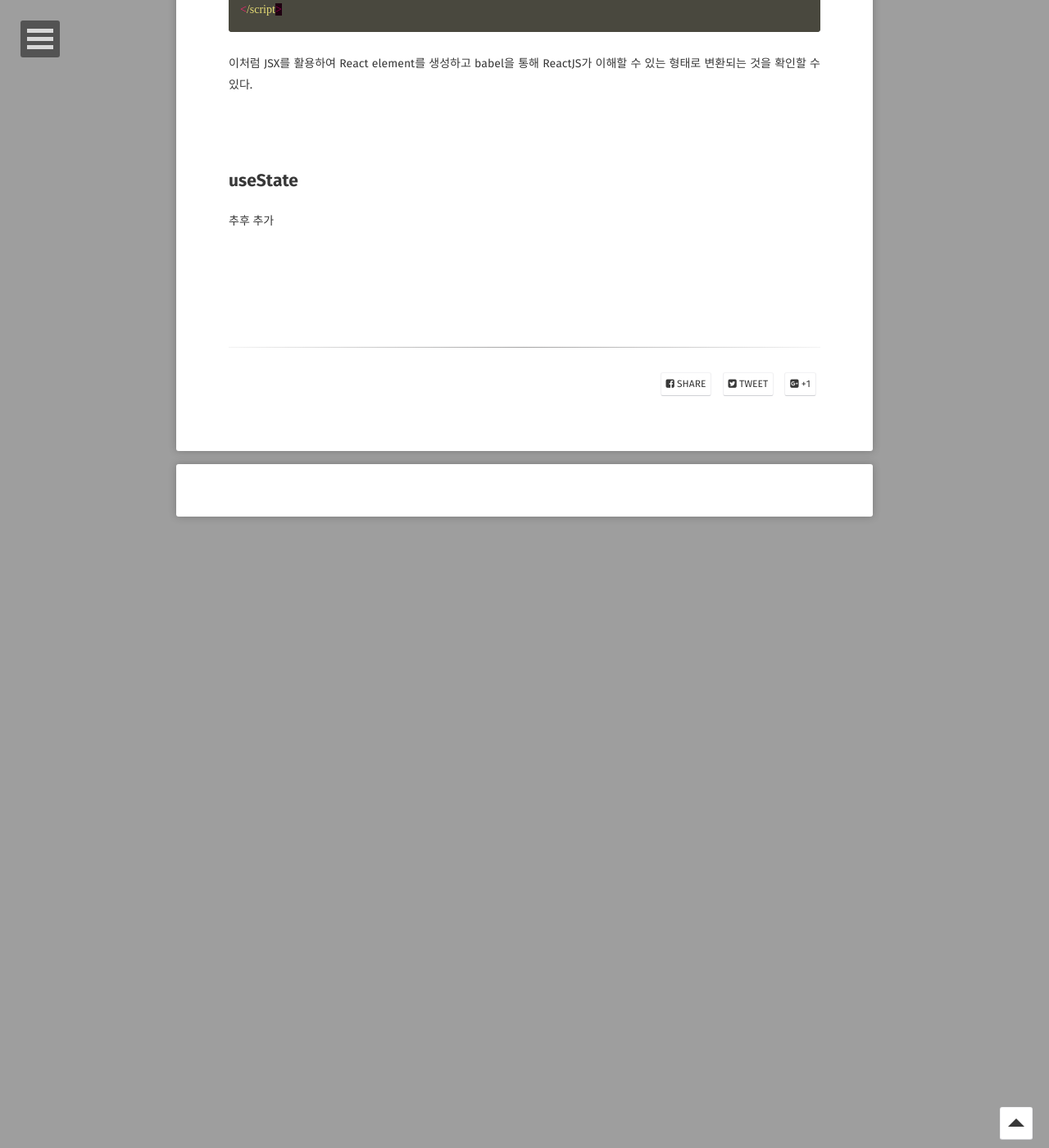
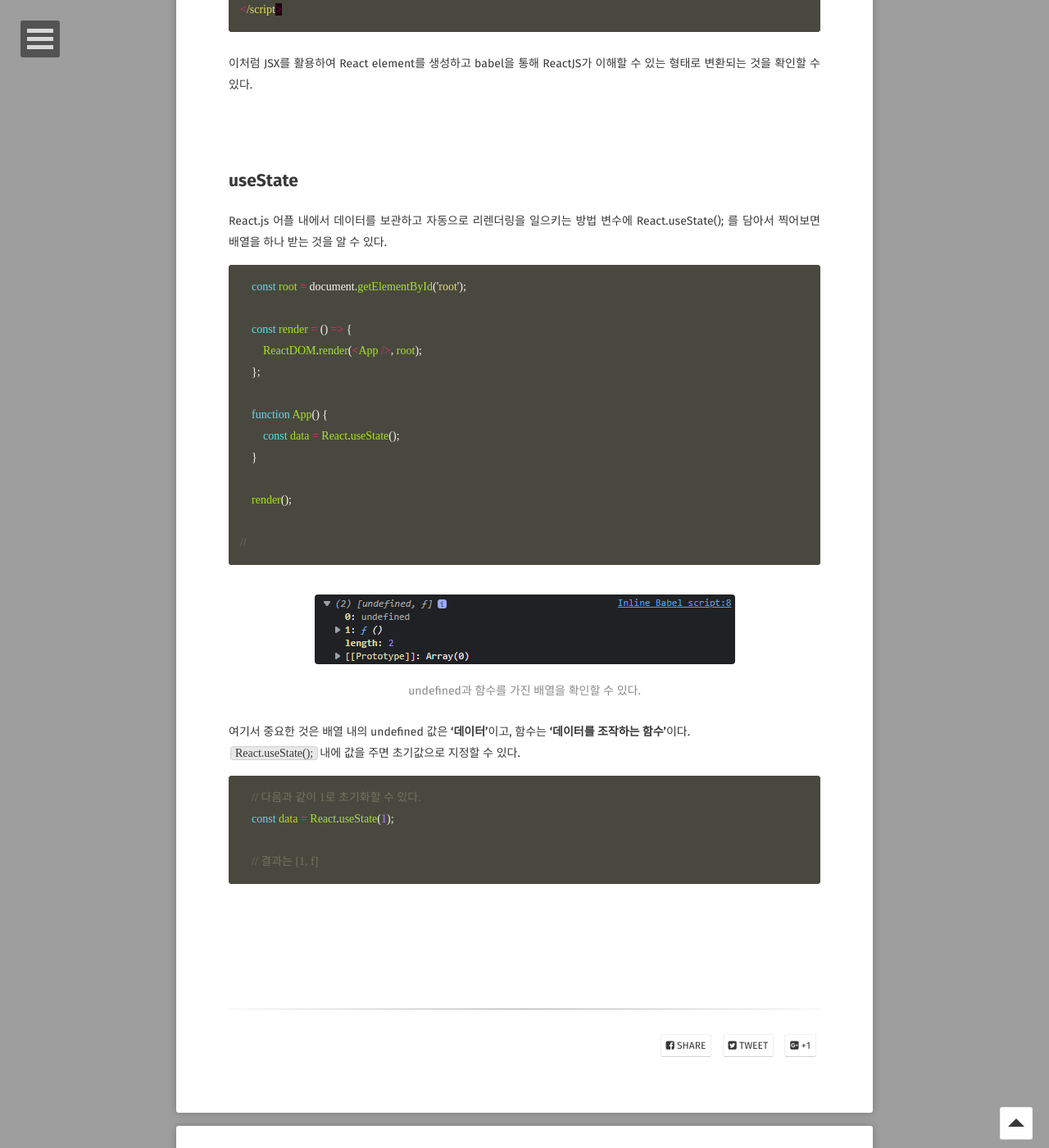
Before and after one commit to KYJKY/KYJKY.github.io, a Jekyll site: the page built from _posts/2022-07-24-[React-1].markdown, in a window 1280 px wide and 1400 px high, scrolled down 4972 px. Shown: the whole window at 82% size. Built offline with Jekyll 4.4.1, drawn with Linux system fonts in a browser that asks for light colours; some web fonts are replaced; comment, search, counter and statistics services are not loaded; before the commit the page ends 5602 px from its top, so only the background shows below that; some of the changed text lies outside the part shown.

Commit message:
리액트 정리 추가

````diff
--- a/_posts/2022-07-24-[React-1].markdown
+++ b/_posts/2022-07-24-[React-1].markdown
@@ -179,10 +179,36 @@ babel을 import하면 JSX를 우리가 처음 만들었던 형태의 React eleme
 <br>
 
 ## useState
+React.js 어플 내에서 데이터를 보관하고 자동으로 리렌더링을 일으키는 방법
+변수에 React.useState(); 를 담아서 찍어보면 배열을 하나 받는 것을 알 수 있다.
+```javascript
+    const root = document.getElementById('root');
 
-추후 추가
+    const render = () => {
+        ReactDOM.render(<App />, root);
+    };
 
+    function App() {
+        const data = React.useState();
+    }
 
+    render();
+
+//
+```
+<figure>
+    <a href="/assets/img/react/2022-07-26/useState.png"><img src="/assets/img/react/2022-07-26/useState.png"></a>
+    <figcaption style="text-align:center">undefined과 함수를 가진 배열을 확인할 수 있다.</figcaption>
+</figure>
+
+여기서 중요한 것은 배열 내의 undefined 값은 **'데이터'**이고, 함수는 **'데이터를 조작하는 함수'**이다.
+`React.useState();`내에 값을 주면 초기값으로 지정할 수 있다.
+```javascript
+    // 다음과 같이 1로 초기화할 수 있다.
+    const data = React.useState(1);
+
+    // 결과는 [1, f]
+```
 
 
 <br>
````
Also changed, not shown: assets/img/react/2022-07-26/useState.png (added).
